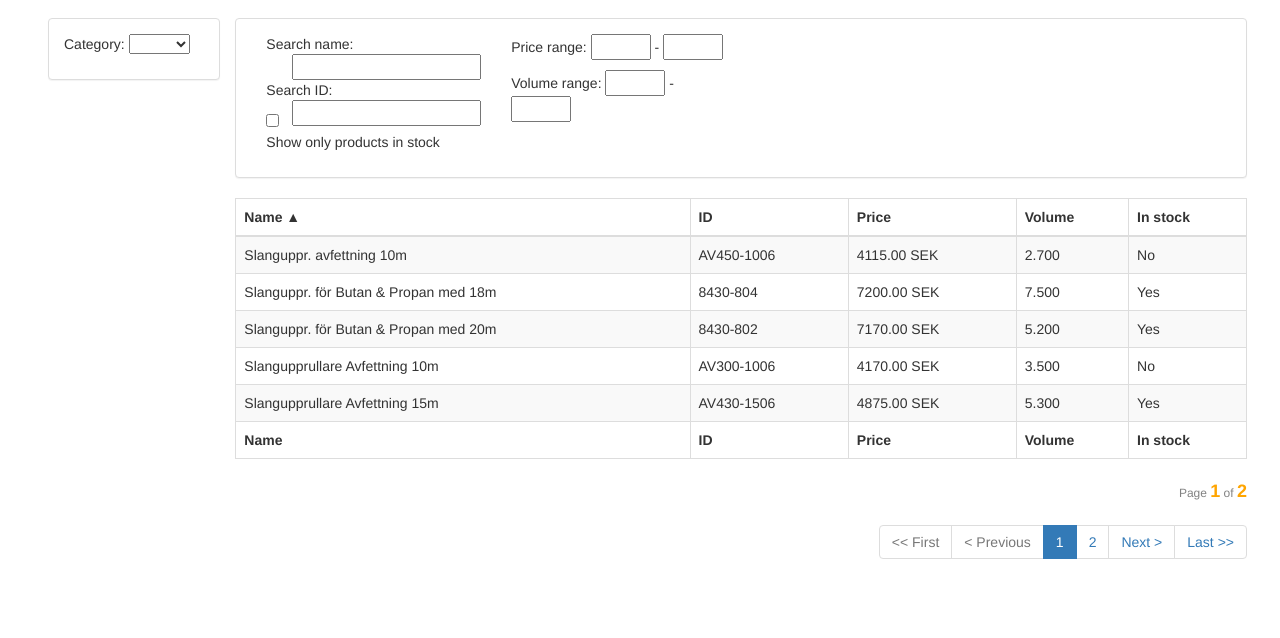
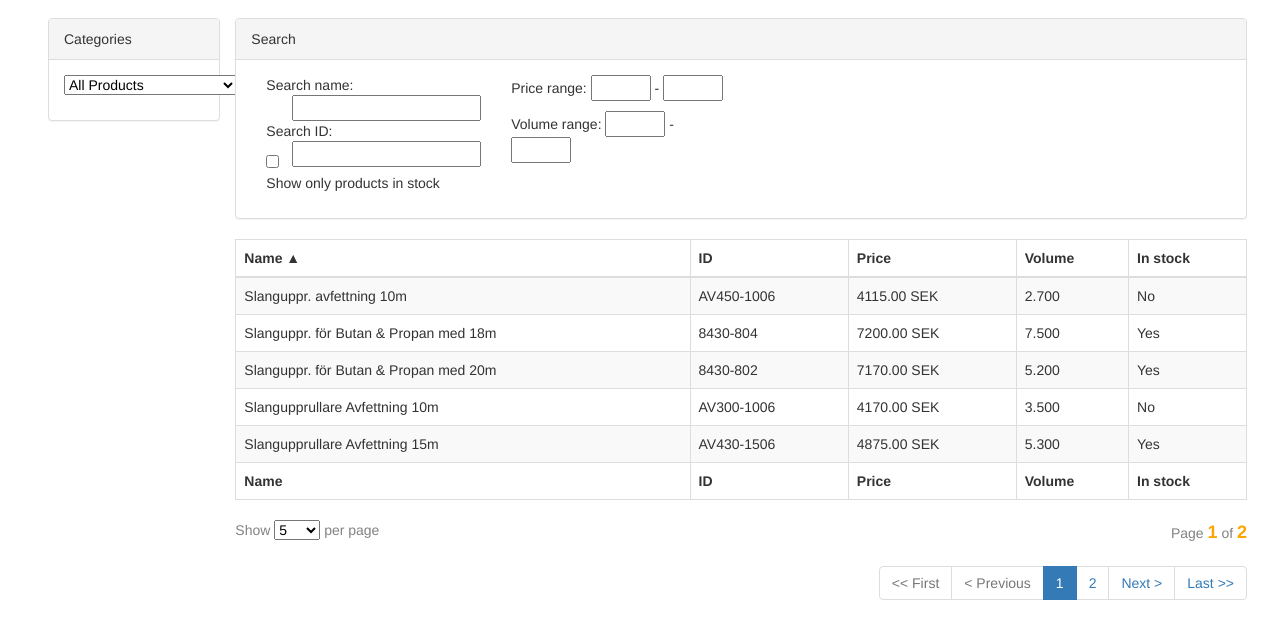
Before and after one commit to ClausX/frontend-assignment-gg, a website: page app/index.html in a window 1280 px wide. Drawn offline with nearby package versions, Linux system fonts and the light colour scheme.

Commit message:
Displays categories with names

```diff
--- a/app/app.css
+++ b/app/app.css
@@ -11,20 +11,27 @@ body {
   padding-left: 18px;
 }
 
+select {
+  color: var(--gung-black-color);
+}
+
 .pagination {
   float: right;
 }
 
 .page-index {
   float: right;
-  color: var(--gung-secondary-dark-color);
-  font-size: 12px;
 }
 
 .page-index span {
   font-weight: bold;
   color: var(--gung-accent-color);
   font-size: 18px;
+}
+
+.secondary-text {
+  color: var(--gung-secondary-dark-color);
+  font-size: 14px;
 }
 
 .page-item {
--- a/app/product-list/product-list.component.js
+++ b/app/product-list/product-list.component.js
@@ -8,7 +8,13 @@ angular.
         var self = this;
         self.productTree;
         self.allProducts = [];
-        self.productCategories = ["", "s04", "s0405", "s0406"]; // Dynamic?
+        self.productCategories = [
+            {id: "", name: "All Products"},
+            {id: "s04", name: "Slang & Kabelupprullare"},
+            {id: "s0405", name: "- Avfettning"},
+            {id: "s0406", name: "- Avspärrning"},
+            {id: "s0407", name: "- Butan/Propan"}
+        ]; // Dynamic?
         self.productCategory = '';
         self.displayProducts = [];
         self.pages = [1];
@@ -24,7 +30,8 @@ angular.
         const getAlot = false;
 
         if (getAlot) {
-            window.getAlotOfCategories(response => { // This exists in order to try getAlotOfCategories and does its own thing
+            window.getAlotOfCategories(response => { // This exists in order to try getAlotOfCategories and does its own thing atm
+                self.productTree = response;
                 getProductIds(response).then(data => {
                     for (let i = 0; i < 1234; i++) {
                         window.getRandomProduct(data[i], response => {
@@ -53,7 +60,7 @@ angular.
             return new Promise(resolve => {
                 getProductIds(productsToDisplay).then(data => {
                     let products = [];
-                    var promises = [];
+                    let promises = [];
                     for (let id of data) {
                         promises.push(new Promise(resolve => {
                             window.getProduct(id, response => {
@@ -127,10 +134,11 @@ angular.
         }
 
         function updateDisplayProducts(category) {
+            self.isLoading = true;
             if (category === '') {
                 self.displayProducts = self.allProducts;
+                self.isLoading = false;
             } else {
-                self.isLoading = true;
                 findAndDisplayCategory(self.productTree, category);
             }
         }
--- a/app/product-list/product-list.template.html
+++ b/app/product-list/product-list.template.html
@@ -1,11 +1,12 @@
 <div class="container-fluid">
     <div class="col-md-2">
         <div class="panel panel-default">
+            <div class="panel-heading">Categories</div>
             <div class="panel-body">
                 <p>
-                    Category:
+                    <!-- I would reather have this as a tree structure in some way -->
                     <select ng-model="$ctrl.productCategory">
-                        <option ng-repeat="category in $ctrl.productCategories">{{category}}</option>
+                        <option ng-repeat="category in $ctrl.productCategories" value="{{category.id}}">{{category.name}}</option>
                     </select>
                 </p>
             </div>
@@ -14,6 +15,7 @@
     <div ng-if="$ctrl.isLoading" class="spinner"></div>
     <div class="col-md-10">
         <div class="row panel panel-default">
+            <div class="panel-heading">Search</div>
             <div class="panel-body">
                 <!--TODO: Make this a component?-->
                 <div class="col-md-3">
@@ -28,7 +30,7 @@
                     </p>
 
                     <p>
-                        <input type="checkbox" ng-model="$ctrl.filterInStock" ng-false-value="">Show only products in stock</input>
+                        <input type="checkbox" ng-model="$ctrl.filterInStock" ng-false-value=""> Show only products in stock</input>
                     </p>
                 </div>
 
@@ -123,12 +125,19 @@
                 </table>
             </div >
 
-            <div class="row">
+            <div class="row secondary-text">
+                Show
+                <select ng-model="$ctrl.productsPerPage"> <!-- TODO: ng-repeat on array-->
+                    <option>5</option>
+                    <option>10</option>
+                    <option>50</option>
+                    <option>100</option>
+                </select> per page
                 <span class="page-index">Page <span>{{$ctrl.pageNumber}}</span> of <span>{{$ctrl.pages.length}}</span></span>
             </div>
 
             <div class="row">
-                <!-- Could easily be a separate component-->
+                <!-- Could be a separate component-->
                 <nav aria-label="Page navigation example">
                     <ul class="pagination">
                         <li class="page-item" ng-class="{disabled: $ctrl.pageNumber === 1}">
```
